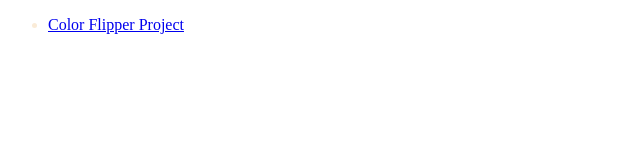
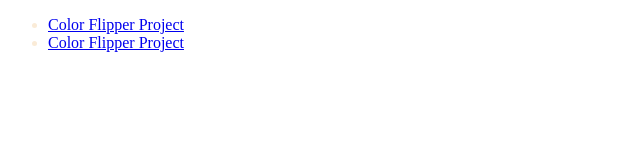
Before and after one commit to Sai-02/Basic-Javascript-Projects, a plain HTML site: page index.html in a window 1280 px wide. Shown: the whole page, without its empty margins (0-640 px from the left). Drawn offline with Linux system fonts and the light colour scheme.

Commit message:
Link to counter added

```diff
--- a/index.html
+++ b/index.html
@@ -9,6 +9,7 @@
   <body>
     <ul>
       <li><a href="./Color Flipper/hex.html">Color Flipper Project</a></li>
+      <li><a href="./Counter/index.html">Color Flipper Project</a></li>
     </ul>
   </body>
 </html>
```
